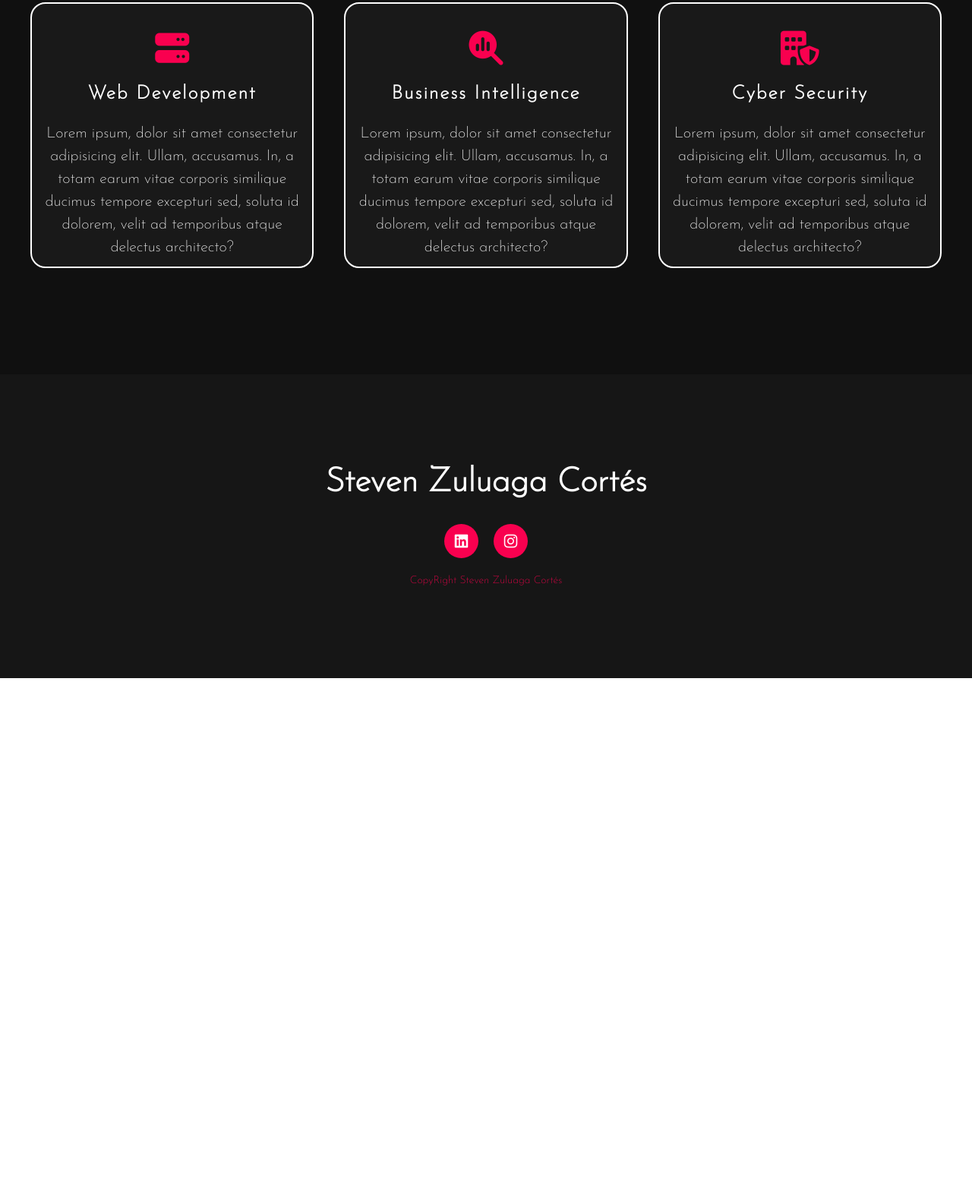
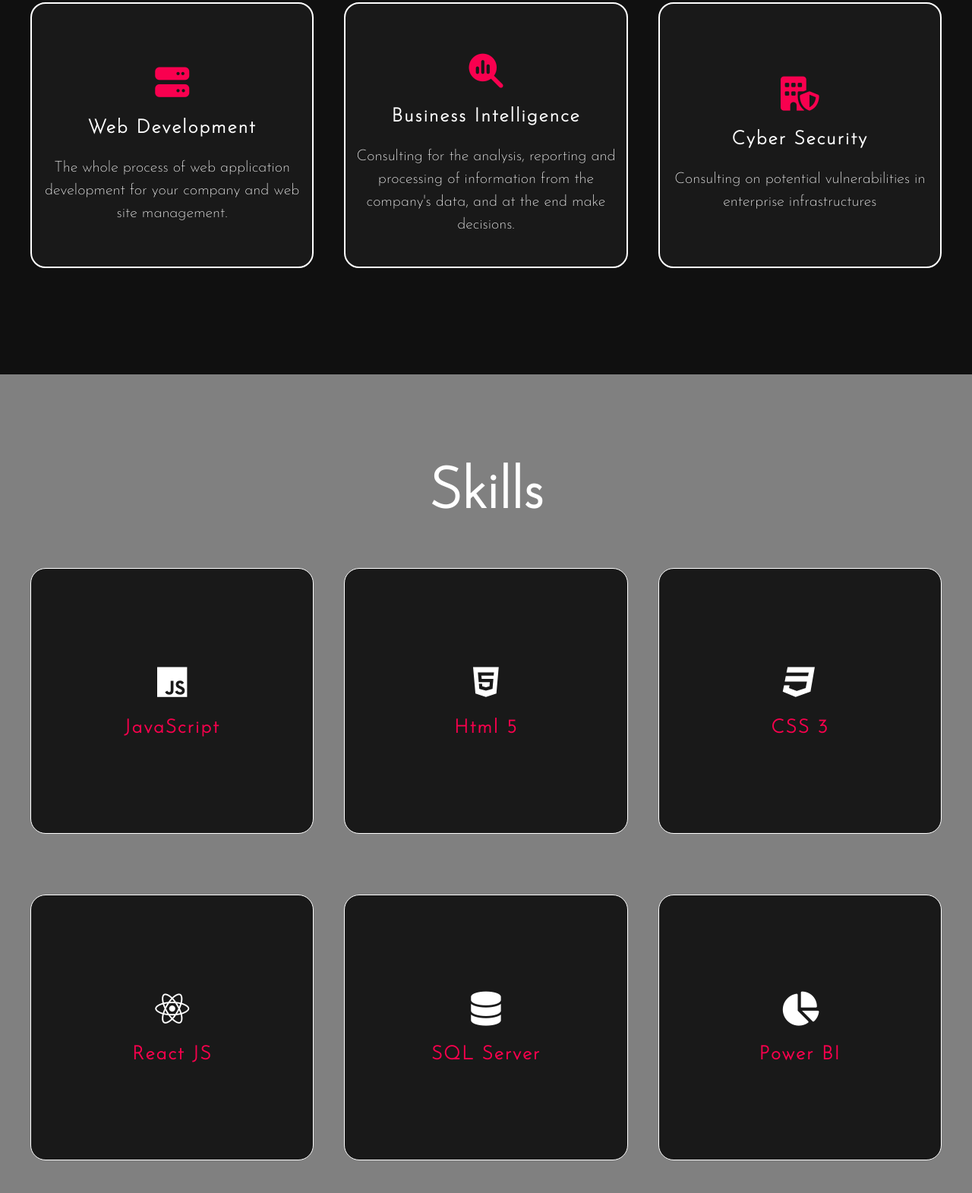
Before and after one commit to szuluaga-beep/portafolio, a plain HTML site: page index.html in a window 1280 px wide. Shown: the part 1421-2992 px from the top of the page at 76% size. Before the commit the page ends 2314 px from the top, so only its background shows below. Drawn offline with Linux system fonts and the light colour scheme.

Commit message:
Add Skills

```diff
--- a/estilos.css
+++ b/estilos.css
@@ -340,10 +340,63 @@ footer p:nth-child(2) {
      font-size: 14px;
 }
 
+.skills {
+     background-color: gray;
+     width: 100%;
+     padding: 100px 0;
+}
+
+.card-skills {
+     width: 33%;
+     background: #191919;
+     position: relative;
+     border: 1px solid #fff;
+     height: 350px;
+     padding: 10px;
+     display: flex;
+     flex-direction: column;
+     justify-content: center;
+     align-items: center;
+     -webkit-border-radius: 20px;
+     -moz-border-radius: 20px;
+     -ms-border-radius: 20px;
+     -o-border-radius: 20px;
+     border-radius: 20px;
+     margin: 20px;
+     overflow: hidden;
+     text-align: center;
+}
+
+.card-skills i {
+     color: #fff;
+
+     font-size: 45px;
+
+     display: block;
+     margin: 25px 0;
+}
+
+.card-skills h5 {
+     color: #f9004d;
+     font-size: 25px;
+     letter-spacing: 2px;
+     margin-bottom: 25px;
+     text-transform: capitalize;
+     font-weight: bold;
+}
+
+.card-skills:hover {
+     border: 1px solid #f9004d;
+}
+
 @media only screen and (max-width:70em) {
+     nav ul li {
+padding: 10px;
+     }
      .main {
           display: flex;
           flex-direction: column;
+          justify-content: space-between;
           width: 100%;
      }
 
@@ -361,6 +414,7 @@ footer p:nth-child(2) {
           display: flex;
           flex-direction: column;
           padding-top: 10px;
+          padding-left: 0;
      }
 
      .box {
@@ -372,15 +426,21 @@ footer p:nth-child(2) {
           width: 100%;
      }
 
-     .title h2{
+     .card-skills {
           width: 100%;
      }
-     .content{
+
+     .title h2 {
+          width: 100%;
+     }
+
+     .content {
           text-align: center;
           margin: 0;
           left: 0;
      }
-     footer{
+
+     footer {
           text-align: center;
      }
 }
--- a/index.html
+++ b/index.html
@@ -23,7 +23,7 @@
                     <li><a href="#Home">Home</a></li>
                     <li><a href="#about">About Us</a></li>
                     <li><a href="#services">Services</a></li>
-                    <li><a href="#">Skills</a></li>
+                    <li><a href="#skills">Skills</a></li>
 
                </ul>
                <a href="mailto:stevenzuluaga54@gmail.com" class="btn"><i class="fa-solid fa-envelope"></i>Contact Us</a>
@@ -67,30 +67,61 @@
                     <i class="fa-solid fa-server"></i>
                     <h5>Web Development</h5>
                     <div class="pra">
-                         Lorem ipsum, dolor sit amet consectetur adipisicing elit. Ullam, accusamus. In, a totam earum
-                         vitae corporis similique ducimus tempore excepturi sed, soluta id dolorem, velit ad temporibus
-                         atque delectus architecto?
+                    The whole process of web application development for your company and web site management.
                     </div>
                </div>
                <div class="card">
                     <i class="fa-solid fa-magnifying-glass-chart"></i>
                     <h5>Business Intelligence</h5>
                     <div class="pra">
-                         Lorem ipsum, dolor sit amet consectetur adipisicing elit. Ullam, accusamus. In, a totam earum
-                         vitae corporis
-                         similique ducimus tempore excepturi sed, soluta id dolorem, velit ad temporibus atque delectus
-                         architecto?
+                    Consulting for the analysis, reporting and processing of information from the company's data, and at the end make
+                    decisions.
                     </div>
                </div>
                <div class="card">
                     <i class="fa-solid fa-building-shield"></i>
                     <h5>Cyber Security</h5>
                     <div class="pra">
-                         Lorem ipsum, dolor sit amet consectetur adipisicing elit. Ullam, accusamus. In, a totam earum
-                         vitae corporis
-                         similique ducimus tempore excepturi sed, soluta id dolorem, velit ad temporibus atque delectus
-                         architecto?
+                    Consulting on potential vulnerabilities in enterprise infrastructures
                     </div>
+               </div>
+          </div>
+     </div>
+     <div class="skills" id="skills">
+          <div class="title">
+               <h2> Skills</h2>
+          </div>
+          <div class="box">
+               <div class="card-skills">
+                    <i class="fa-brands fa-js"></i>
+                    <h5>JavaScript</h5>
+
+               </div>
+               <div class="card-skills">
+                    <i class="fa-brands fa-html5"></i>
+                    <h5>Html 5</h5>
+
+               </div>
+               <div class="card-skills">
+                    <i class="fa-brands fa-css3"></i><h5>CSS 3</h5>
+
+               </div>
+          </div>
+          <div class="box">
+               <div class="card-skills">
+                    <i class="fa-brands fa-react"></i>
+                    <h5>React JS</h5>
+
+               </div>
+               <div class="card-skills">
+                    <i class="fa-solid fa-database"></i>
+                    <h5>SQL Server</h5>
+
+               </div>
+               <div class="card-skills">
+               <i class="fa-solid fa-chart-pie"></i>
+                    <h5>Power BI</h5>
+
                </div>
           </div>
      </div>
```
